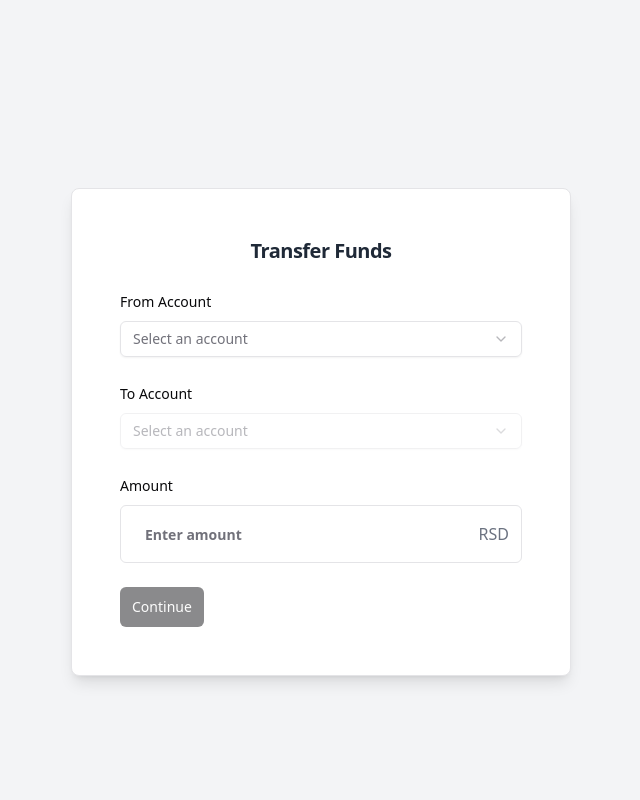
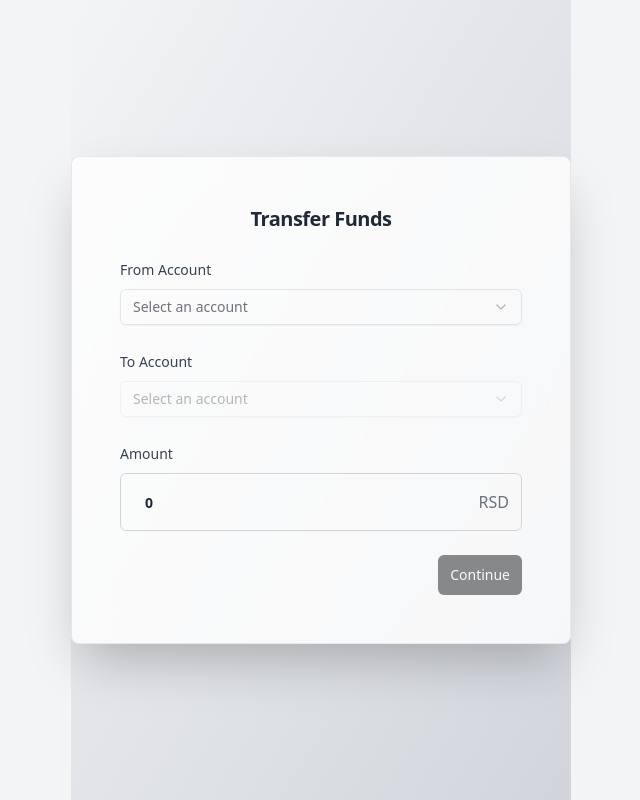
Before and after one commit to vuksijakovic/Banka-4-Frontend, a Next.js app: page /transfer in a window 1280 px wide. Shown: the whole page, without its empty margins (319-959 px from the left). Built offline with nearby package versions, Linux system fonts and the light colour scheme.

Commit message:
adjust the component for dark theme, fix zod validation and align button to the right

```diff
--- a/src/components/transfer/transfer-form.tsx
+++ b/src/components/transfer/transfer-form.tsx
@@ -42,10 +42,11 @@ interface TransferFormProps {
   }) => void;
 }
 
+// Koristimo z.coerce.number() umesto regex validacije za amount
 const transferSchema = z.object({
   fromAccount: z.string().min(1, 'Please select an account'),
   toAccount: z.string().min(1, 'Please select an account'),
-  amount: z.string().regex(/^\d+(\.\d{1,2})?$/, 'Invalid amount'),
+  amount: z.coerce.number({ invalid_type_error: 'Invalid amount' }),
 });
 
 export default function TransferForm({
@@ -57,7 +58,7 @@ export default function TransferForm({
     defaultValues: {
       fromAccount: '',
       toAccount: '',
-      amount: '',
+      amount: 0,
     },
   });
 
@@ -73,20 +74,16 @@ export default function TransferForm({
   function handleSubmit(data: {
     fromAccount: string;
     toAccount: string;
-    amount: string;
+    amount: number;
   }) {
-    onSubmit({
-      fromAccount: data.fromAccount,
-      toAccount: data.toAccount,
-      amount: parseFloat(data.amount),
-    });
+    onSubmit(data);
   }
 
   return (
-    <div className="flex justify-center items-center pt-16">
-      <Card className="w-[500px] shadow-lg border bg-white p-6 transition-all hover:shadow-xl">
-        <CardHeader>
-          <CardTitle className="text-center text-xl font-semibold text-gray-800">
+    <div className="flex justify-center items-center h-screen bg-gradient-to-br from-gray-100 to-gray-300 dark:from-gray-900 dark:to-gray-800">
+      <Card className="w-[500px] shadow-2xl border border-gray-200 dark:border-gray-700 backdrop-blur-lg bg-white/80 dark:bg-black/50 rounded-lg p-6 transition-all hover:shadow-xl">
+        <CardHeader className="text-center">
+          <CardTitle className="text-xl font-semibold text-gray-800 dark:text-white">
             Transfer Funds
           </CardTitle>
         </CardHeader>
@@ -102,7 +99,9 @@ export default function TransferForm({
                 name="fromAccount"
                 render={({ field }) => (
                   <FormItem>
-                    <FormLabel>From Account</FormLabel>
+                    <FormLabel className="text-gray-700 dark:text-gray-300">
+                      From Account
+                    </FormLabel>
                     <FormControl>
                       <Select onValueChange={field.onChange}>
                         <SelectTrigger>
@@ -119,7 +118,7 @@ export default function TransferForm({
                       </Select>
                     </FormControl>
                     {selectedFromAccount && (
-                      <p className="text-sm text-gray-600 mt-1">
+                      <p className="mt-1 text-sm text-gray-600 dark:text-gray-300">
                         Available:{' '}
                         <span className="font-semibold">
                           {selectedFromAccount.availableBalance}
@@ -138,7 +137,9 @@ export default function TransferForm({
                 name="toAccount"
                 render={({ field }) => (
                   <FormItem>
-                    <FormLabel>To Account</FormLabel>
+                    <FormLabel className="text-gray-700 dark:text-gray-300">
+                      To Account
+                    </FormLabel>
                     <FormControl>
                       <Select
                         onValueChange={field.onChange}
@@ -156,7 +157,7 @@ export default function TransferForm({
                               </SelectItem>
                             ))
                           ) : (
-                            <p className="text-gray-500 p-2 text-sm">
+                            <p className="p-2 text-sm text-gray-500 dark:text-gray-400">
                               No available accounts
                             </p>
                           )}
@@ -174,15 +175,17 @@ export default function TransferForm({
                 name="amount"
                 render={({ field }) => (
                   <FormItem>
-                    <FormLabel>Amount</FormLabel>
+                    <FormLabel className="text-gray-700 dark:text-gray-300">
+                      Amount
+                    </FormLabel>
                     <FormControl>
-                      <div className="flex items-center border rounded-md px-3 py-2">
+                      <div className="flex items-center border border-gray-300 dark:border-gray-600 rounded-md px-3 py-2">
                         <Input
-                          className="flex-1 border-none focus:ring-0 text-lg font-semibold"
+                          className="flex-1 border-none focus:ring-0 bg-transparent text-lg font-semibold text-gray-800 dark:text-white"
                           placeholder="Enter amount"
                           {...field}
                         />
-                        <span className="ml-2 text-gray-500 font-medium">
+                        <span className="ml-2 font-medium text-gray-500 dark:text-gray-400">
                           {selectedFromAccount
                             ? selectedFromAccount.currency.code
                             : 'RSD'}
@@ -194,7 +197,8 @@ export default function TransferForm({
                 )}
               />
 
-              {/* Submit Button */}
+              {/* Submit Button aligned right */}
+              <div className="flex justify-end">
                 <Button
                   type="submit"
                   className="px-3 py-1 text-sm"
@@ -202,6 +206,7 @@ export default function TransferForm({
                 >
                   Continue
                 </Button>
+              </div>
             </form>
           </Form>
         </CardContent>
```
Lines whose indentation alone changed are shown as unchanged.
